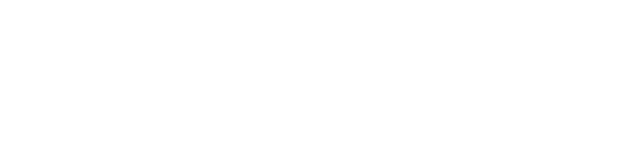
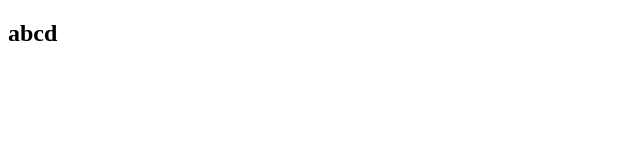
Before and after one commit to rahul6611/Test-new-app, a plain HTML site: page index.html in a window 1280 px wide. Shown: the full height of the page, 0-640 px from the left. Drawn offline with Linux system fonts and the light colour scheme.

Commit message:
two file changes

```diff
--- a/index.html
+++ b/index.html
@@ -6,6 +6,6 @@
     <title>Document</title>
 </head>
 <body>
-
+    <h2>abcd</h2>
 </body>
 </html>
--- a/index.js
+++ b/index.js
@@ -1 +1,3 @@
 console.log("hello");
+
+console.log("dsfd");
```
